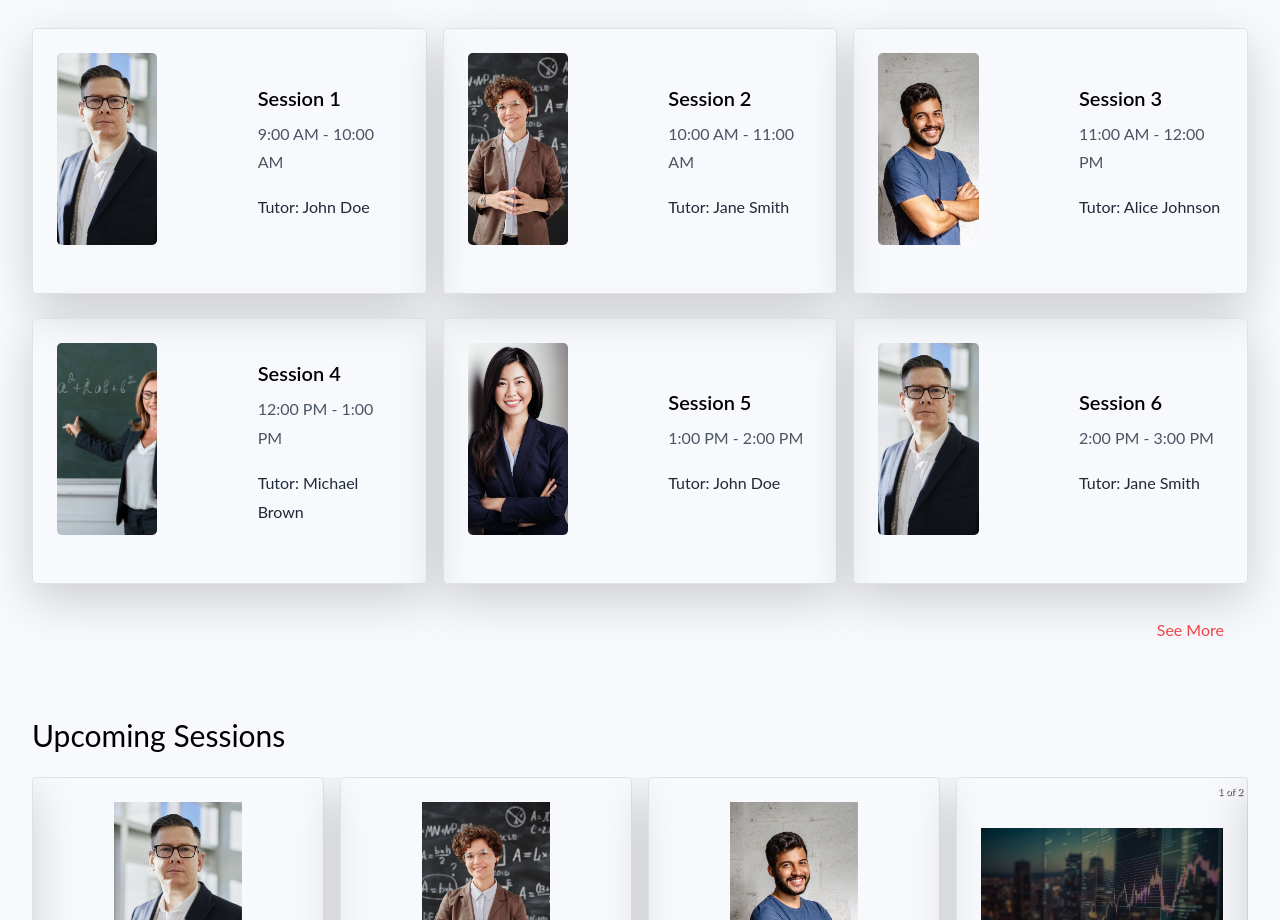
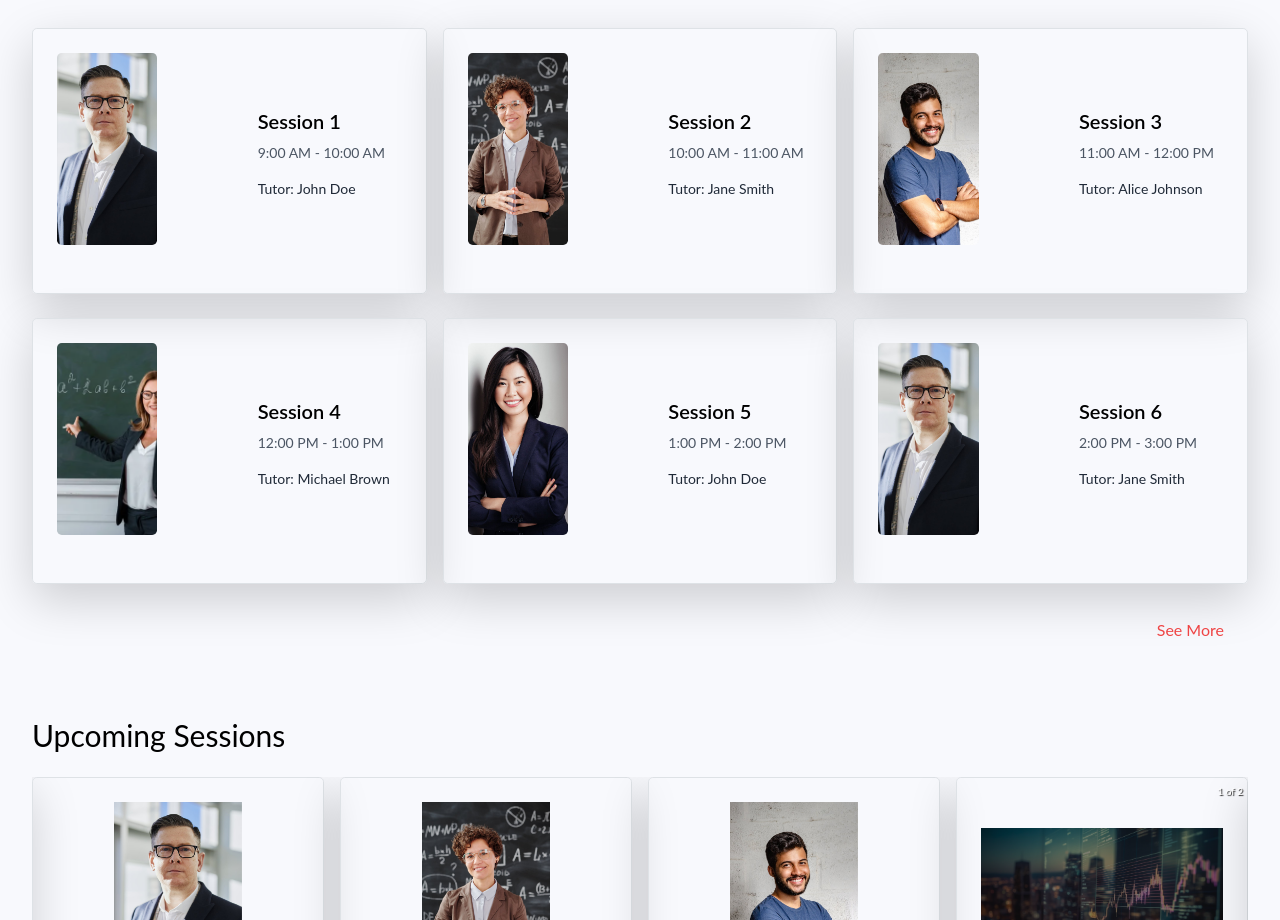
Before and after one commit to shrasht971/tousonenew, a React (Create React App) app: page / in a window 1280 px wide. Shown: the part 949-1869 px from the top of the page. Built offline with nearby package versions, Linux system fonts and the light colour scheme.

Commit message:
Add on change size of card

```diff
--- a/src/components/Card.js
+++ b/src/components/Card.js
@@ -5,8 +5,8 @@ import React from 'react';
 const Card = ({ image, title, time, tutor }) => {
   return (
     <div className="border rounded-lg shadow-lg overflow-hidden p-4 flex justify-around items-center">
-      <div className="w-full h-48 mb-4">
-        <img src={image} alt={title} className="w-1/2 h-full object-cover rounded-lg" />
+      <div className="w-full sm:h-48 mb-4">
+        <img src={image} alt={title} className="w-1/2 h-full  object-cover rounded-lg" />
       </div>
       <div className="">
         <div className="flex w-36 item-center ">
@@ -14,8 +14,8 @@ const Card = ({ image, title, time, tutor }) => {
            {/* Icon for Live Session */}
           <h3 className="text-xl font-semibold">{title}</h3>
         </div>
-        <p className="text-gray-600">{time}</p>
-        <p className="text-gray-800 mt-2">Tutor: {tutor}</p>
+        <p className="text-gray-600 text-sm">{time}</p>
+        <p className="text-gray-800 mt-2 text-sm">Tutor: {tutor}</p>
       </div>
     </div>
   );
```
